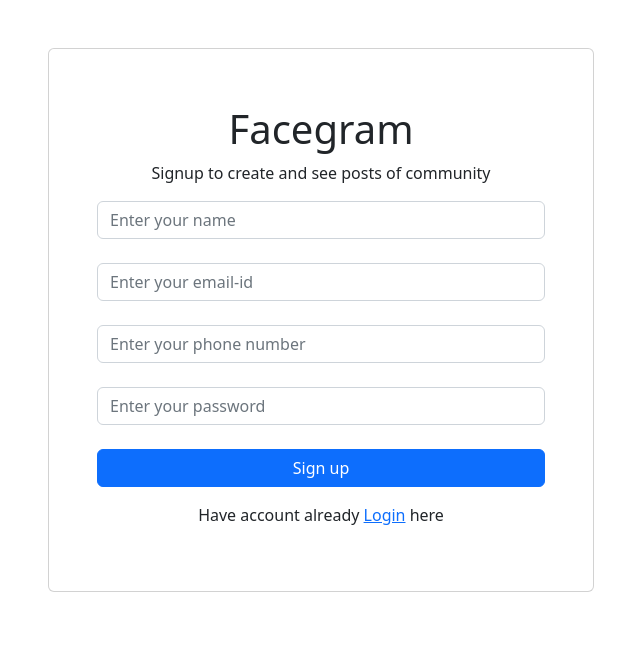
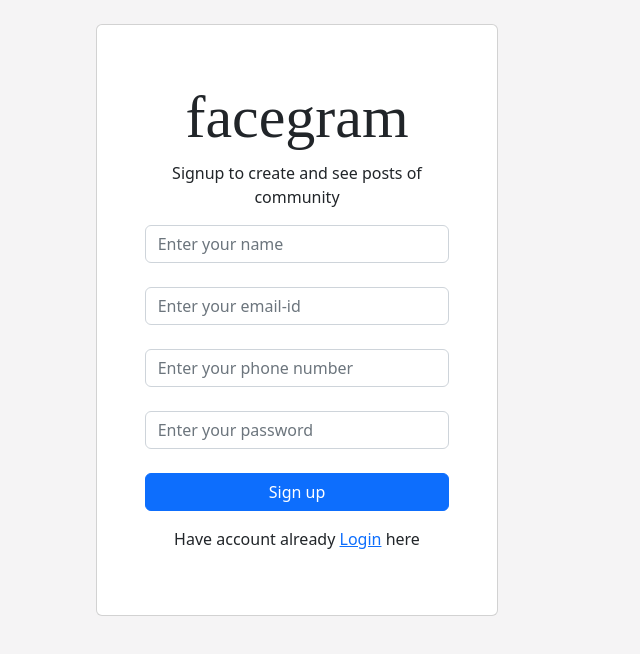
Before and after one commit to voltShavika/facegram_frontend, a React (Create React App) app: page /signup in a window 1280 px wide. Shown: the top 654 px of the page, without its empty margins (367-1007 px from the left). Built offline with nearby package versions, Linux system fonts and the light colour scheme.

Commit message:
finished home and signup design

```diff
--- a/src/components/Home.js
+++ b/src/components/Home.js
@@ -59,13 +59,13 @@ function Home() {
   }
   return (
     <>
-      <div className='container-fluid'>
+      <div className='container-fluid' style={{backgroundColor: "#F5F4F5"}}>
         <div className='row'>
           <div className='col-md-6'>
             <div className='row m-5'>
               <div className='card p-5'>
                 <div className='d-flex justify-content-center'>
-                  <h1>Facegram</h1>
+                  <h1 style={{fontFamily: "Baskerville-SemiBoldItalic", fontSize: "60px"}}>facegram</h1>
                 </div>
 				{
 					errors.length > 0 &&
@@ -97,7 +97,7 @@ function Home() {
 
             </div>
             <div className='row m-5'>
-              <div className='card p-1'>
+              <div className='card p-3'>
                 <div className='text-center'>
                   <p className='m-1'>Dont have an account ? <Link to='/signup'>Signup</Link> here</p>
                 </div>
--- a/src/components/Signup.js
+++ b/src/components/Signup.js
@@ -69,13 +69,13 @@ export default function Signup() {
 
   return (
     <>
-        <div className='container'>
+        <div className='container-fluid' style={{height: "100vh", backgroundColor: "#F5F4F5"}}>
             <div className='row'>
-                <div className='col-md-3'></div>
-                <div className='col-md-6 m-5'>
+                <div className='col-md-4'></div>
+                <div className='col-md-4 m-4'>
                     <div className='card p-5'>
                         <div className='text-center mt-2'>
-                            <h1>Facegram</h1>
+                            <h1 style={{fontFamily: "Baskerville-SemiBoldItalic", fontSize: "60px"}}>facegram</h1>
                             <p>Signup to create and see posts of community</p>
                         </div>
                         {
@@ -88,7 +88,7 @@ export default function Signup() {
                                     })
                                 }
                                 </ul>
-                        </div>
+                            </div>
                         }
 
 
@@ -110,7 +110,7 @@ export default function Signup() {
                     </div>
 
                 </div>
-                <div className='col-md-3'></div>
+                <div className='col-md-4'></div>
             </div>
 
         </div>
```
